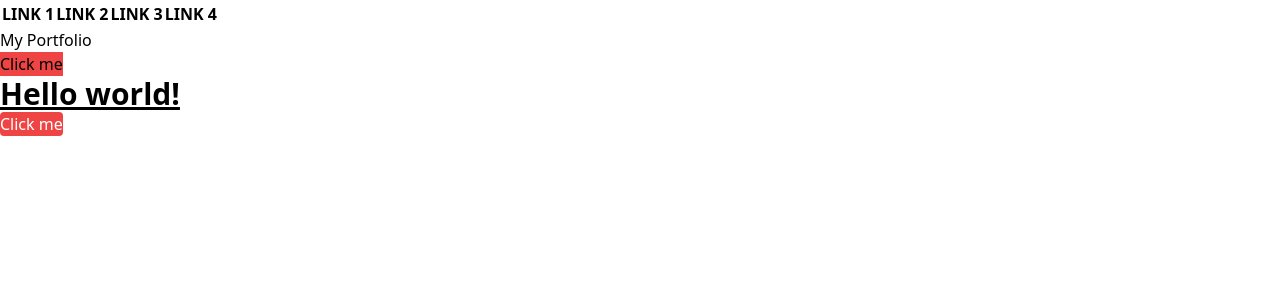
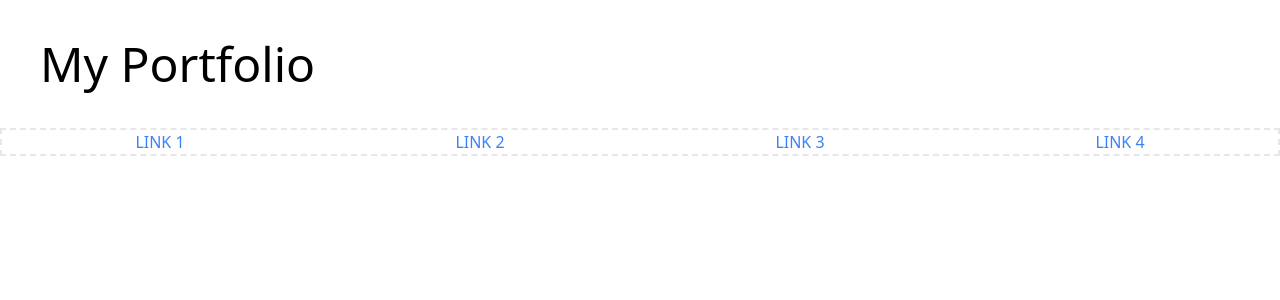
Before and after one commit to ashwin-ram-1999/my-portfolio, a React (Create React App) app: page / in a window 1280 px wide. Shown: the top 300 px of the page. Built offline with nearby package versions, Linux system fonts and the light colour scheme.

Commit message:
Updated css

```diff
--- a/src/App.js
+++ b/src/App.js
@@ -3,22 +3,13 @@ import "./index.css";
 function App() {
   return (
     <div>
-      <table>
-        <thead>
-          <th>
-            <tr>
-              <td>LINK 1</td>
-              <td>LINK 2</td>
-              <td>LINK 3</td>
-              <td>LINK 4</td>
-            </tr>
-          </th>
-        </thead>
-      </table>
-      <h1>My Portfolio</h1>
-      <button className="bg-red-500">Click me</button>
-      <h1 className="text-3xl font-bold underline">Hello world!</h1>
-      <button className="bg-red-500 text-white rounded">Click me</button>
+      <h1 className="font-sans text-5xl m-10">My Portfolio</h1>
+      <div className="text-blue-500 border-2 border-dashed grid grid-cols-4 gap-x-1 place-items-center ">
+        <div>LINK 1</div>
+        <div>LINK 2</div>
+        <div>LINK 3</div>
+        <div>LINK 4</div>
+      </div>
     </div>
   );
 }
```
